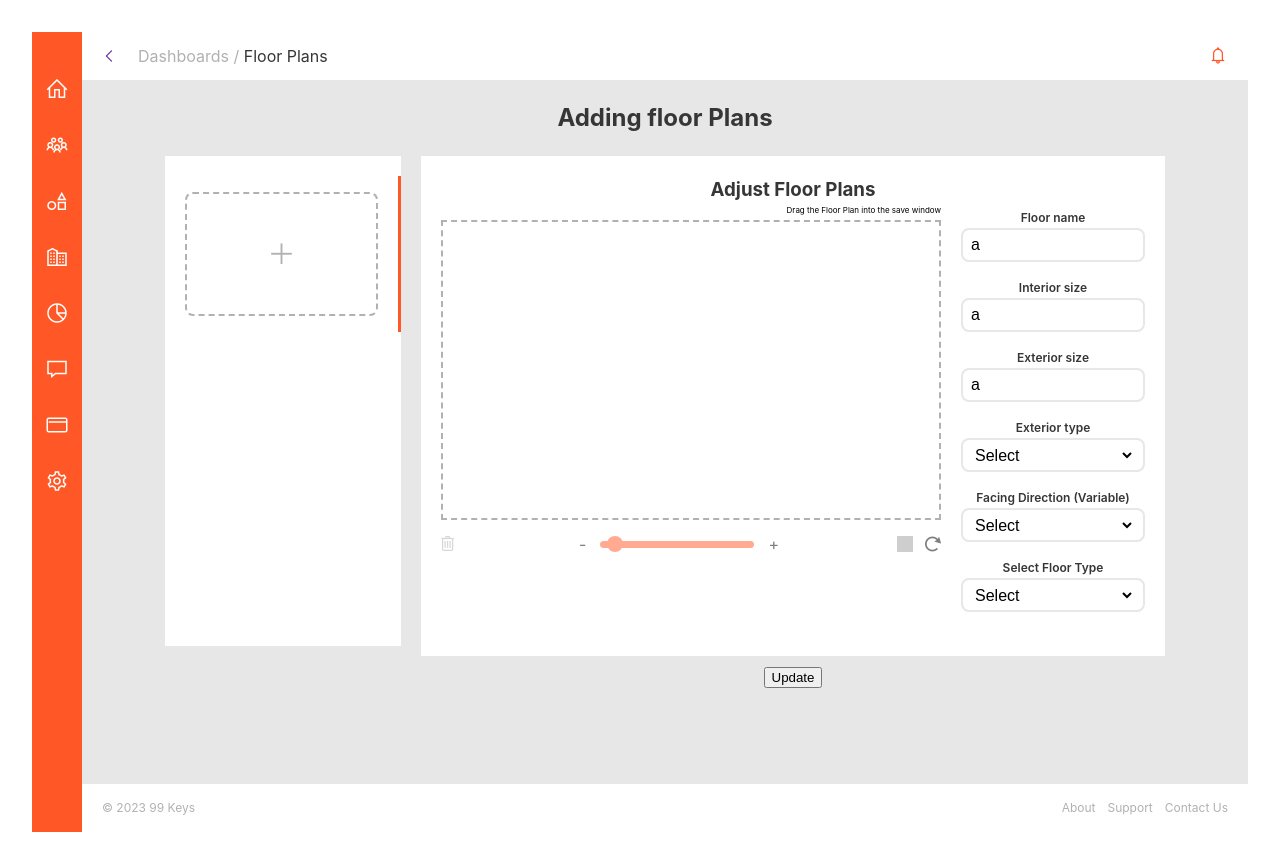
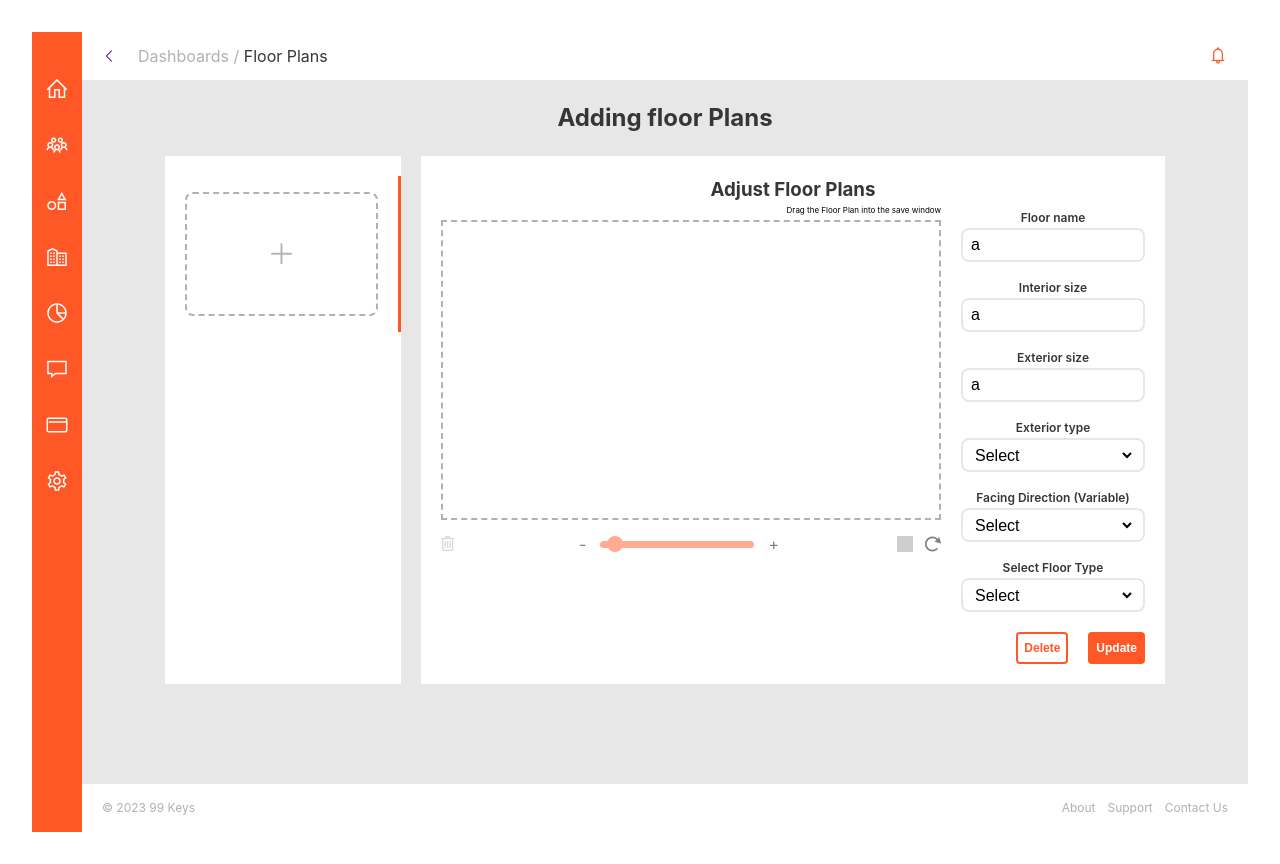
Before and after one commit to koumba97/floor-plans, a React (Vite) app: page /floor-plan/1 in a window 1280 px wide. Built offline with nearby package versions, Linux system fonts and the light colour scheme; grey boxes are pictures that could not be loaded.

Commit message:
Implement Update FloorPLan feature

```diff
--- a/src/components/AddingFloorPlans/PlanForm/PlanForm.scss
+++ b/src/components/AddingFloorPlans/PlanForm/PlanForm.scss
@@ -19,4 +19,11 @@
     .test {
         border: solid;
     }
+    .buttons-container {
+        margin-left: auto;
+        margin-top: 20px;
+        width: max-content;
+        display: flex;
+        gap: 20px;
+    }
 }
--- a/src/components/AddingFloorPlans/PlanForm/PlanForm.tsx
+++ b/src/components/AddingFloorPlans/PlanForm/PlanForm.tsx
@@ -15,6 +15,7 @@ import {
     FacingDirection,
     ExteriorType
 } from '../../../types/FloorPlan';
+import Button from '../../../ui/Button/Button';
 
 const defaultFormFields = {
     name: 'a',
@@ -43,11 +44,18 @@ const PlanForm = () => {
         facingDirection
     } = formFields;
     const { floorPlanId } = useParams<string>();
-    const { addFloorPlan, currentFloorPlan } = useContext(FloorPlanContext);
+    const { addFloorPlan, updateFloorPlan, currentFloorPlan } =
+        useContext(FloorPlanContext);
 
     useEffect(() => {
         if (imageData) {
-            handleValidation();
+            if (handleValidation()) {
+                if (floorPlanId) {
+                    handleUpdateFormPlan();
+                } else {
+                    addingFloorPlans();
+                }
+            }
         }
     }, [imageData]);
 
@@ -65,14 +73,11 @@ const PlanForm = () => {
             setSelectedImage(currentFloorPlan.image.original);
         } else {
             setFormFields(defaultFormFields);
-
-            console.log(formFields);
-
             setSelectedImage(null);
         }
     }, [currentFloorPlan, floorPlanId]);
 
-    const handleValidation = () => {
+    const handleValidation = (): boolean => {
         let errors = [];
         for (const [key, value] of Object.entries(formFields)) {
             if (!value) {
@@ -80,11 +85,12 @@ const PlanForm = () => {
             }
         }
         if (errors.length === 0) {
-            addingFloorPlans();
             console.log('valid');
+            return true;
         } else {
             // display errors
             console.log('not valid', errors, formFields);
+            return false;
         }
     };
 
@@ -126,7 +132,17 @@ const PlanForm = () => {
         setSubmitImage(submitImage + 1);
     };
 
-    const updatePlanForm = () => {};
+    const handleUpdateFormPlan = () => {
+        if (handleValidation() && floorPlanId && imageData) {
+            updateFloorPlan(floorPlanId, {
+                ...formFields,
+                id: floorPlanId,
+                image: imageData
+            });
+        }
+    };
+
+    const handleDeleteFormPlan = () => {};
 
     return (
         <div className="plan-form">
@@ -224,11 +240,18 @@ const PlanForm = () => {
                     />
                 </form>
             </div>
-            {floorPlanId ? (
-                <button onClick={updatePlanForm}>Update</button>
-            ) : (
-                <button onClick={submitPlanForm}>Save</button>
-            )}
+            <div className="buttons-container">
+                {floorPlanId ? (
+                    <>
+                        <Button style="outlined" onClick={handleDeleteFormPlan}>
+                            Delete
+                        </Button>
+                        <Button onClick={submitPlanForm}>Update</Button>
+                    </>
+                ) : (
+                    <Button onClick={submitPlanForm}>Save</Button>
+                )}
+            </div>
         </div>
     );
 };
--- a/src/components/AddingFloorPlans/PlanList/PlanList.scss
+++ b/src/components/AddingFloorPlans/PlanList/PlanList.scss
@@ -3,7 +3,6 @@
 .plan-list {
     background-color: white;
     width: 236px;
-    height: 450px;
     padding: 20px 0;
     overflow: scroll;
 
--- a/src/contexts/FloorPlanContext.tsx
+++ b/src/contexts/FloorPlanContext.tsx
@@ -6,6 +6,7 @@ export const FloorPlanContext = createContext({
     floorPlans: [] as FloorPlan[],
     currentFloorPlan: {} as FloorPlan | null,
     addFloorPlan: (_floorPlan: FloorPlan) => {},
+    updateFloorPlan: (_floorPlanId: string, _floorPlan: FloorPlan) => {},
     getFloorPlansById: (_floorPlanId: string): FloorPlan | null => {
         return null;
     }
@@ -26,9 +27,19 @@ export const FloorPlanProvider = ({ children }: FloorPlanProviderInterface) => {
         setCurrentFloorPlan(floorPlan);
     };
 
-    const getFloorPlansById = (floorPlansId: string): FloorPlan | null => {
+    const updateFloorPlan = (floorPlanId: string, floorPlan: FloorPlan) => {
+        const index = floorPlans.findIndex(
+            (floorPlans) => floorPlans.id === floorPlanId
+        );
+        const newFloorPlans = [...floorPlans];
+        newFloorPlans[index] = floorPlan;
+        setFloorPlans((prevFloorPlans) => [...newFloorPlans]);
+        setCurrentFloorPlan(floorPlan);
+    };
+
+    const getFloorPlansById = (floorPlanId: string): FloorPlan | null => {
         const result = floorPlans.find(
-            (floorPlans) => floorPlans.id === floorPlansId
+            (floorPlans) => floorPlans.id === floorPlanId
         );
 
         if (result) {
@@ -44,6 +55,7 @@ export const FloorPlanProvider = ({ children }: FloorPlanProviderInterface) => {
         floorPlans,
         currentFloorPlan,
         addFloorPlan,
+        updateFloorPlan,
         getFloorPlansById
     };
     return (
--- a/src/pages/AddingFloorPlans.scss
+++ b/src/pages/AddingFloorPlans.scss
@@ -6,6 +6,5 @@
     .content {
         display: flex;
         gap: 20px;
-        height: 100%;
     }
 }
--- /dev/null
+++ b/src/ui/Button/Button.scss
@@ -0,0 +1,54 @@
+@import '../../variables.scss';
+
+.button {
+    padding: 4px 8px;
+    height: 32px;
+    border-radius: 4px;
+    border: none;
+    font-size: 12px;
+    display: flex;
+    transition: background-color 0.3s transform 0.3s;
+    cursor: pointer;
+
+    .button-content {
+        font-weight: bold;
+        display: flex;
+        align-items: center;
+        gap: 8px;
+        margin: 0;
+        margin: auto;
+    }
+
+    &:active:not(:disabled) {
+        transform: scale(0.96);
+    }
+
+    &.regular {
+        background-color: $brand-color;
+        color: white;
+
+        &:hover {
+            background-color: mix(black, $brand-color, 10%);
+        }
+    }
+
+    &.outlined {
+        -webkit-box-shadow: inset 0px 0px 0px 2px $brand-color;
+        -moz-box-shadow: inset 0px 0px 0px 2px $brand-color;
+        box-shadow: inset 0px 0px 0px 2px $brand-color;
+        background-color: transparent;
+        color: $brand-color;
+
+        &:hover {
+            background-color: mix(white, $brand-color, 90%);
+        }
+    }
+
+    &:disabled {
+        background-color: $grey-200;
+        cursor: not-allowed;
+        &:hover {
+            //background-color: $grey-300;
+        }
+    }
+}
--- /dev/null
+++ b/src/ui/Button/Button.tsx
@@ -0,0 +1,33 @@
+import './Button.scss';
+
+interface IProp {
+    children: any;
+    type?: 'button' | 'submit' | 'reset';
+    style?: 'regular' | 'outlined';
+    disabled?: boolean;
+    onClick?: Function;
+}
+
+const Button = ({
+    children,
+    type = 'button',
+    onClick,
+    disabled = false,
+    style = 'regular'
+}: IProp) => {
+    const handleClick = () => {
+        if (onClick && !disabled) onClick();
+    };
+    return (
+        <button
+            className={`button ${style}`}
+            type={type}
+            onClick={handleClick}
+            disabled={disabled}
+        >
+            <p className="button-content">{children}</p>
+        </button>
+    );
+};
+
+export default Button;
```
